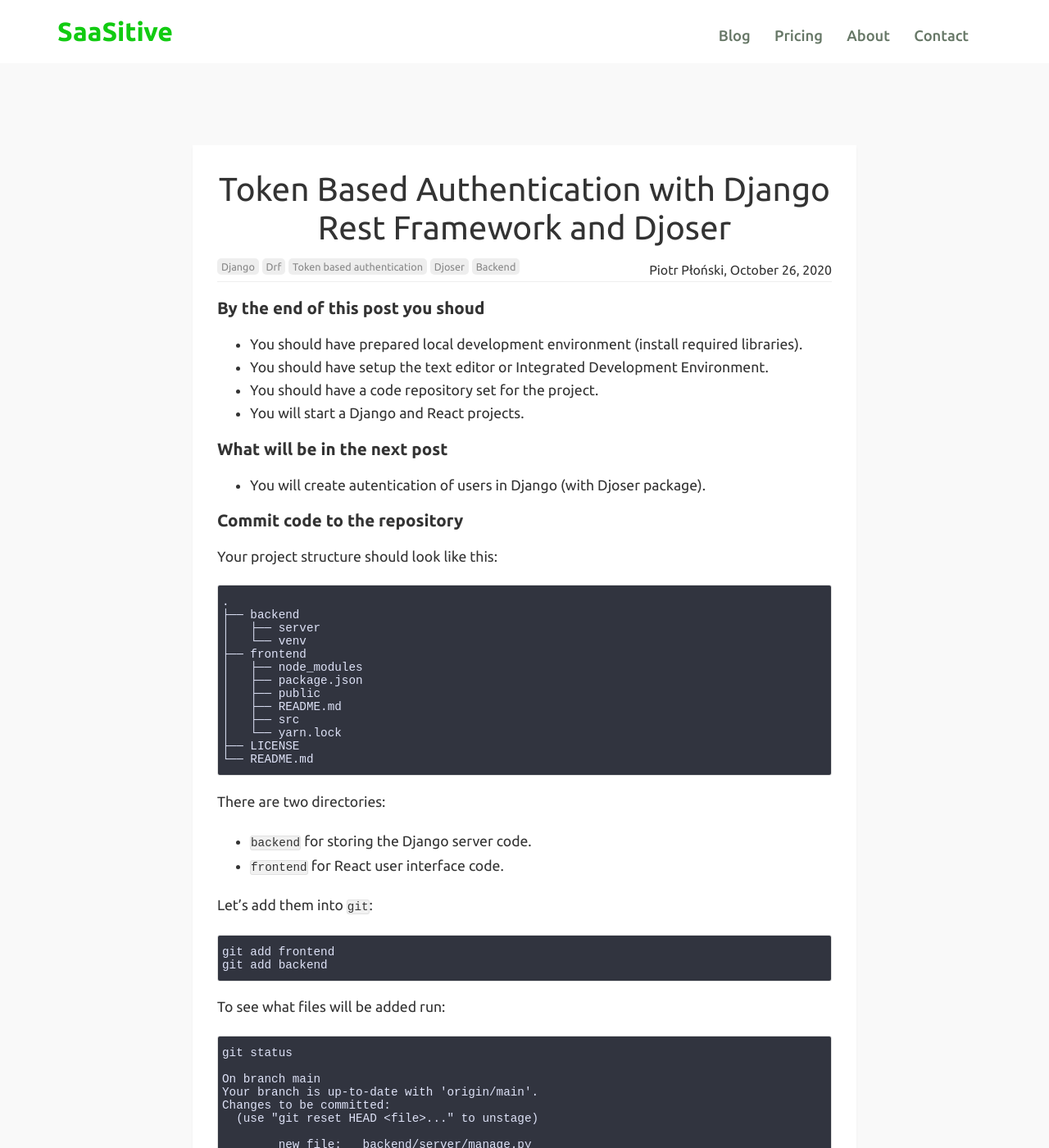
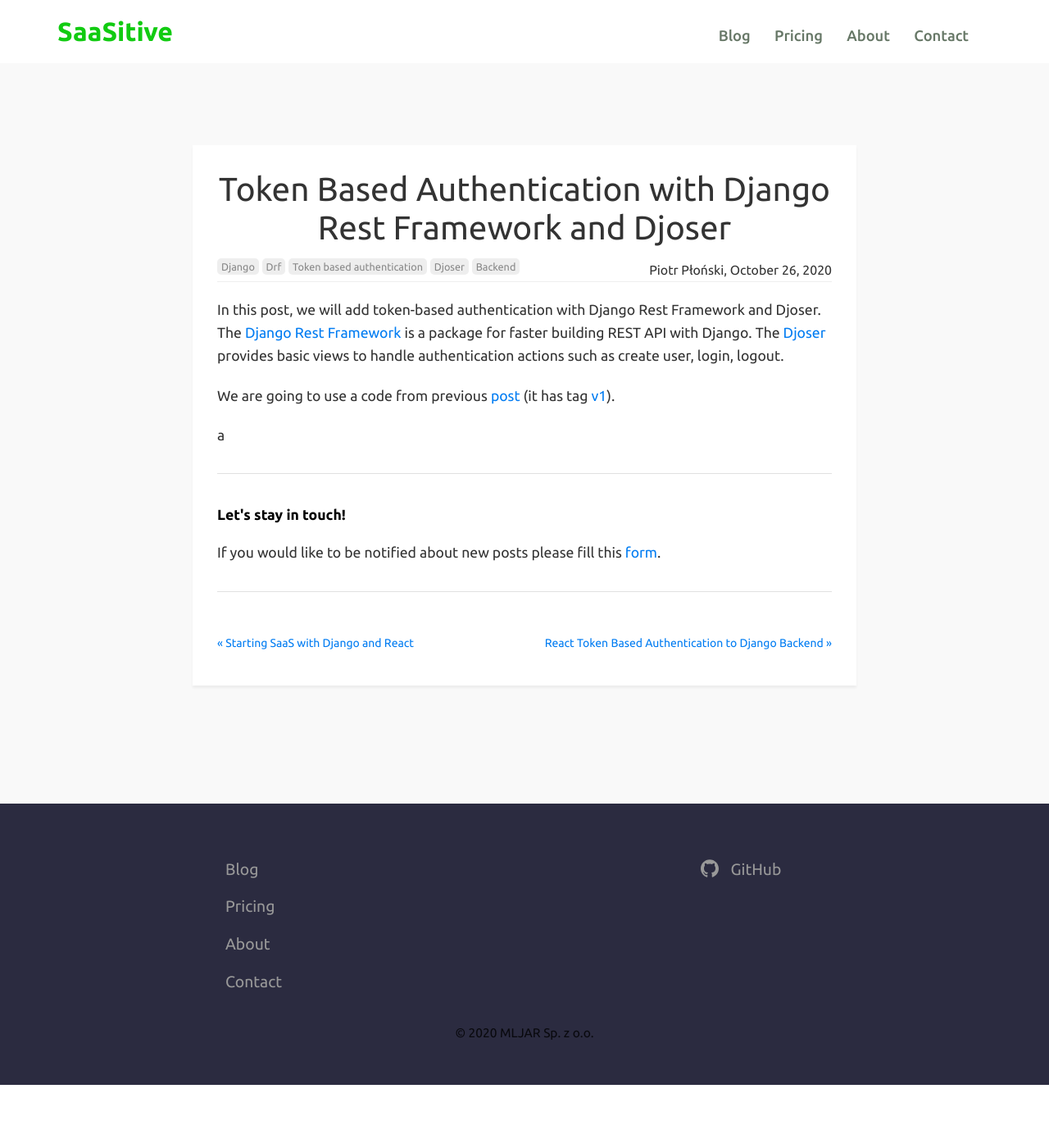
Before and after one commit to 100000000x/website, a Jekyll site: the page built from _posts/2020-10-26-token-based-authentication-django-rest-framework-djoser.md, in a window 1280 px wide and 1400 px high. Shown: the whole window at 82% size. Built offline with Jekyll 4.4.1, drawn with Linux system fonts in a browser that asks for light colours; emoji names are drawn with the system emoji font; some of the changed text lies outside the part shown.

Commit message:
token based auth

````diff
--- a/_posts/2020-10-26-token-based-authentication-django-rest-framework-djoser.md
+++ b/_posts/2020-10-26-token-based-authentication-django-rest-framework-djoser.md
@@ -5,107 +5,14 @@
  - DRF
  - Token based authentication
  - Djoser
- - backend
+ - Backend
 author: Piotr Płoński
 date: 2020-10-26
 type: blog
 ---
 
-### By the end of this post you shoud
+In this post, we will add token-based authentication with Django Rest Framework and Djoser. The [Django Rest Framework](https://www.django-rest-framework.org/) is a package for faster building REST API with Django. The [Djoser](https://djoser.readthedocs.io) provides basic views to handle authentication actions such as create user, login, logout.
 
-- You should have prepared local development environment (install required libraries).
-- You should have setup the text editor or Integrated Development Environment.
-- You should have a code repository set for the project.
-- You will start a Django and React projects.
+We are going to use a code from previous [post](/blog/django-react-boilerplate-saas) (it has tag [v1](https://github.com/saasitive/django-react-boilerplate/tree/v1)).
 
-### What will be in the next post
-
-- You will create autentication of users in Django (with Djoser package).
-
-### Commit code to the repository
-
-Your project structure should look like this:
-
-```
-.
-├── backend
-│   ├── server
-│   └── venv
-├── frontend
-│   ├── node_modules
-│   ├── package.json
-│   ├── public
-│   ├── README.md
-│   ├── src
-│   └── yarn.lock
-├── LICENSE
-└── README.md
-```
-
-There are two directories:
-- `backend` for storing the Django server code.
-- `frontend` for React user interface code.
-
-Let's add them into `git`:
-
-```
-git add frontend
-git add backend
-```
-
-To see what files will be added run:
-```
-git status
-
-On branch main
-Your branch is up-to-date with 'origin/main'.
-Changes to be committed:
-  (use "git reset HEAD <file>..." to unstage)
-
-	new file:   backend/server/manage.py
-	new file:   backend/server/server/__init__.py
-	new file:   backend/server/server/asgi.py
-	new file:   backend/server/server/settings.py
-	new file:   backend/server/server/urls.py
-	new file:   backend/server/server/wsgi.py
-	new file:   frontend/.gitignore
-	new file:   frontend/README.md
-	new file:   frontend/package.json
-	new file:   frontend/public/favicon.ico
-	new file:   frontend/public/index.html
-	new file:   frontend/public/logo192.png
-	new file:   frontend/public/logo512.png
-	new file:   frontend/public/manifest.json
-	new file:   frontend/public/robots.txt
-	new file:   frontend/src/App.css
-	new file:   frontend/src/App.js
-	new file:   frontend/src/App.test.js
-	new file:   frontend/src/index.css
-	new file:   frontend/src/index.js
-	new file:   frontend/src/logo.svg
-	new file:   frontend/src/reportWebVitals.js
-	new file:   frontend/src/setupTests.js
-	new file:   frontend/yarn.lock
-```
-
-We need to commit the changes and push to repository server:
-
-```
-git commit -am "initalize backend and frontend"
-git push
-```
-
-You can check the repository in the browser (in my case it will be [https://github.com/saasitive/django-react-boilerplate](https://github.com/saasitive/django-react-boilerplate)), all changes should be available.
-
-## Summary
-
-- The hardest part is to start. We already started! :tada:
-- We have backend and frontend applications initilized. For both we are able to run development servers.
-- The code is in the code repository.
-
-## What's next
-
-In the nest post we will write authentication for backend. We will use Token-based authentication from Django Rest Framework and Djoser package. The authnetication backend will be able to:
-- create (signup) a new user,
-- login and logout the user,
-- return user information.
+a
````
Also changed, not shown: _posts/2020-10-23-django-react-boilerplate-saas.md (+2 -0 lines), _posts/2020-10-27-react-token-based-authentication-django.md (added, +14 -0 lines), js/lightbox.js.
